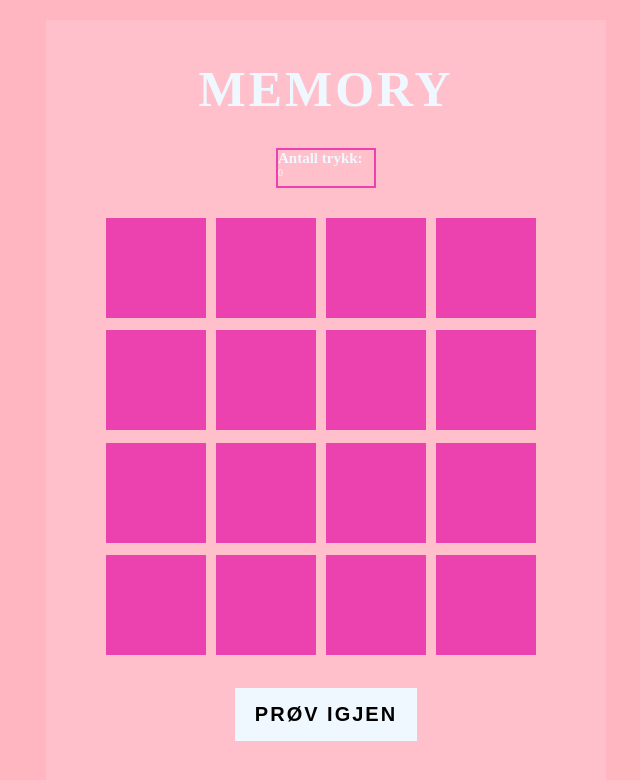
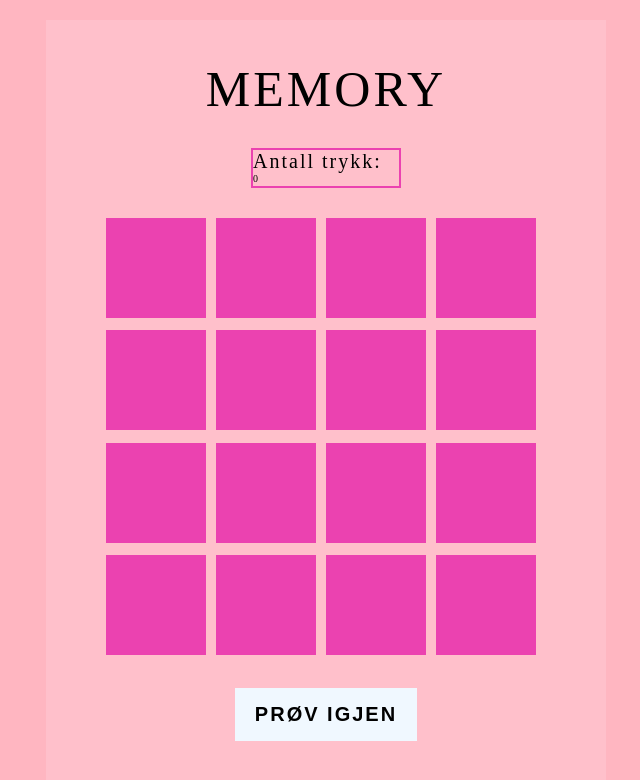
Before and after one commit to Theafs/JS-prosjekt, a plain HTML site: page index.html in a window 1280 px wide. Shown: the whole page, without its empty margins (314-954 px from the left). Drawn offline with Linux system fonts and the light colour scheme.

Commit message:
noe endring i utseende

```diff
--- a/style.css
+++ b/style.css
@@ -35,8 +35,8 @@ body
 {
     font-size: 10px;
     height: 40px;
-    width: 100px;
-    color: aliceblue;
+    width: 150px;
+    color: black;
     background-color: pink;
     border: 2px solid rgb(235, 66, 176);
 }
@@ -45,10 +45,19 @@ body
 
 h1
 {
+    font-weight: 400;
     font-size: 50px;
-    color: aliceblue;
+    color: black;
     text-transform: uppercase;
     letter-spacing: 3px;
+}
+
+h2
+{
+    font-weight: 400;
+    font-size: 20px;
+    color: black;
+    letter-spacing: 2px;
 }
 
 .vinner {
```
